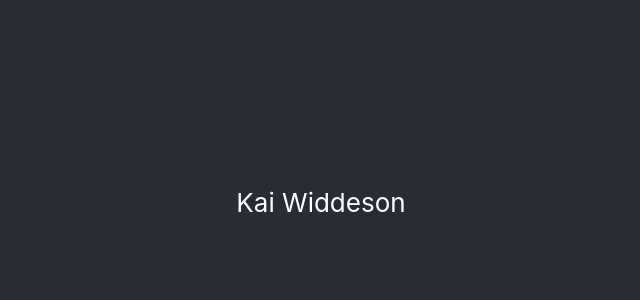
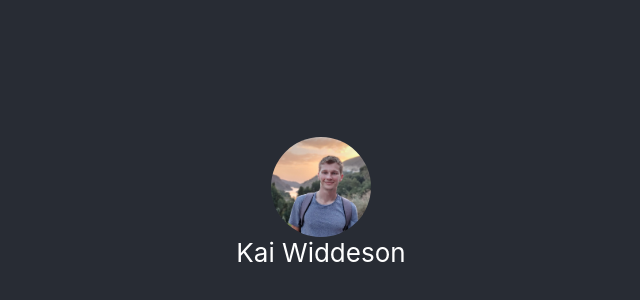
Before and after one commit to Kwiddy/REACTPortfolio, a React (Create React App) app: page / in a window 1280 px wide. Shown: the part 198-498 px from the top of the page, without its empty margins (319-959 px from the left). Built offline with nearby package versions, Linux system fonts and the light colour scheme.

Commit message:
add profile image component

```diff
--- a/src/App.css
+++ b/src/App.css
@@ -7,11 +7,6 @@
   pointer-events: none;
 }
 
-@media (prefers-reduced-motion: no-preference) {
-  .App-logo {
-    animation: App-logo-spin infinite 20s linear;
-  }
-}
 
 .App-header {
   background-color: #282c34;
@@ -24,15 +19,7 @@
   color: white;
 }
 
-.App-link {
-  color: #61dafb;
+.profile-circle {
+  height: 100px;
+  border-radius: 50%;
 }
-
-@keyframes App-logo-spin {
-  from {
-    transform: rotate(0deg);
-  }
-  to {
-    transform: rotate(360deg);
-  }
-}
--- a/src/App.js
+++ b/src/App.js
@@ -1,5 +1,6 @@
 import './App.css';
-import MainHeader from './MainHeader';
+
+import MainHeader from './components/MainHeader';
 
 function App() {
   return (
--- a/src/MainHeader.js
+++ b/src/components/MainHeader.js
@@ -1,7 +1,11 @@
+
+import profile_pic from '../img/profile_pic.jpg'
+import ProfileCircle from './ProfileCircle';
 
 function MainHeader() {
     return (
         <header className="App-header">
+            <ProfileCircle profile_img={profile_pic} />
             Kai Widdeson
         </header>
     );
--- /dev/null
+++ b/src/components/ProfileCircle.js
@@ -0,0 +1,8 @@
+
+function ProfileCircle(props) {
+    return (
+        <img src={props.profile_img} alt="Kai Widdeson 1" className="profile-circle"/>
+    );
+}
+
+export default ProfileCircle;
```
Also changed, not shown: src/img/profile_pic.jpg (added).
